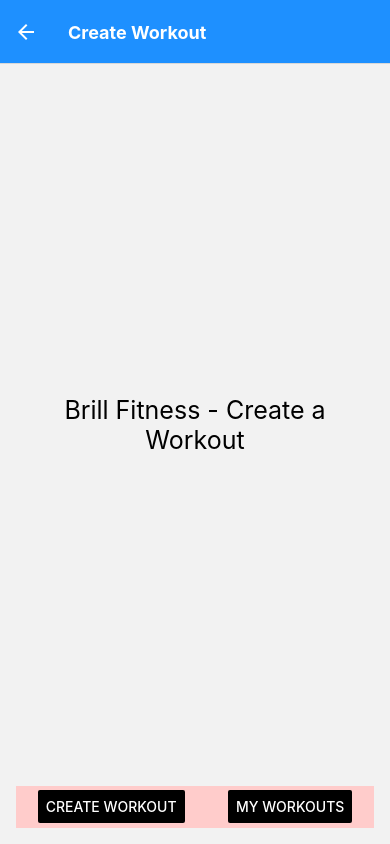
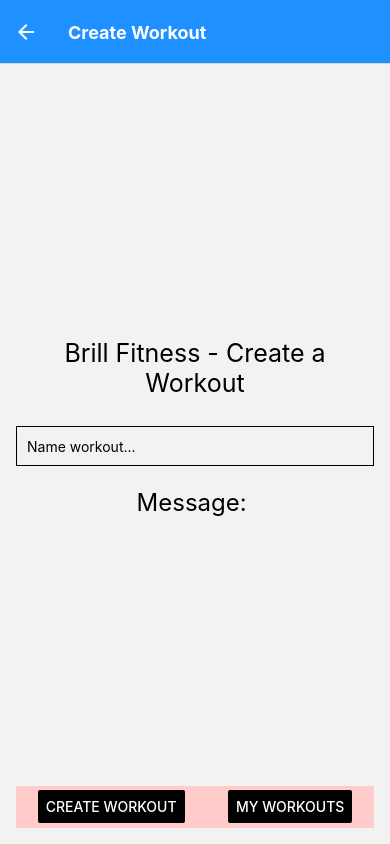
Before and after one commit to braydenpettigrew/Bril, a React Native app: screen /SecondPage in a window 390 px wide. Built offline with nearby package versions, Linux system fonts and the light colour scheme.

Commit message:
Final commit on Sept 26

```diff
--- a/screens/FirstPage.js
+++ b/screens/FirstPage.js
@@ -27,10 +27,12 @@
         <Button
             onPress={() => navigation.navigate('SecondPage')}
             title="Create Workout"
+            color='black'
           />
         <Button
-            title="My Workout"
+            title="My Workouts"
             onPress={() => navigation.navigate('ThirdPage')}
+            color='black'
           />
         </View>
 
@@ -43,12 +45,12 @@
 
 const styles = StyleSheet.create({
     buttonStyle: {
-        flex: .1,
-        backgroundColor: "dodgerblue",
-        width: '100%',
-        alignItems: 'center',
-        justifyContent: 'flex-end',
-        flexDirection: 'row', // Makes the buttons side by side
+      flex: .06,
+      backgroundColor: "#FFCCCB",
+      width: '100%',
+      alignItems: 'center',
+      justifyContent: 'space-around',
+      flexDirection: 'row', // Makes the buttons side by side
     }
 })
 
--- a/screens/SecondPage.js
+++ b/screens/SecondPage.js
@@ -1,9 +1,12 @@
 // Example: Switch from One Screen to another using React Navigation //
 // https://aboutreact.com/react-native-stack-navigation //
 import * as React from 'react';
-import { Button, View, Text, SafeAreaView, StyleSheet, Pressable } from 'react-native';
+import { Button, View, Text, SafeAreaView, StyleSheet, TextInput } from 'react-native';
+
 
 const SecondPage = ({ navigation }) => {
+  const [message, setMessage] = React.useState('');
+
   return (
     <SafeAreaView style={{ flex: 1 }}>
       <View style={{ flex: 1 , padding: 16}}>
@@ -21,7 +24,22 @@
             }}>
             Brill Fitness - Create a Workout
           </Text>
+
+          <TextInput
+            style={styles.input}
+            value = {message}
+            onChangeText={(text) => setMessage(text)}
+            placeholder='Name workout...'
+          />
+          <Text style = {styles.text}>
+            Message: {'\n'}{message}
+          </Text>
+
         </View>
+
+
+
+
         <View style={styles.buttonStyle}>
         <Button
             onPress={() => navigation.navigate('SecondPage')}
@@ -49,6 +67,18 @@
     justifyContent: 'space-around',
     flexDirection: 'row', // Makes the buttons side by side
   },
+  input: {
+    height: 40,
+    width: '100%',
+    margin: 12,
+    borderWidth: 1,
+    padding: 10,
+  },
+  text: {
+    fontSize: 24,
+    marginTop: 10,
+    marginBottom: 10
+  }
 })
 
 export default SecondPage;
--- a/screens/ThirdPage.js
+++ b/screens/ThirdPage.js
@@ -27,10 +27,12 @@
         <Button
             onPress={() => navigation.navigate('SecondPage')}
             title="Create Workout"
+            color='black'
           />
         <Button
-            title="My Workout"
+            title="My Workouts"
             onPress={() => navigation.navigate('ThirdPage')}
+            color='black'
           />
         </View>
 
@@ -41,11 +43,11 @@
 
 const styles = StyleSheet.create({
   buttonStyle: {
-    flex: .1,
-    backgroundColor: "dodgerblue",
+    flex: .06,
+    backgroundColor: "#FFCCCB",
     width: '100%',
     alignItems: 'center',
-    justifyContent: 'flex-end',
+    justifyContent: 'space-around',
     flexDirection: 'row', // Makes the buttons side by side
   }
 })
```
